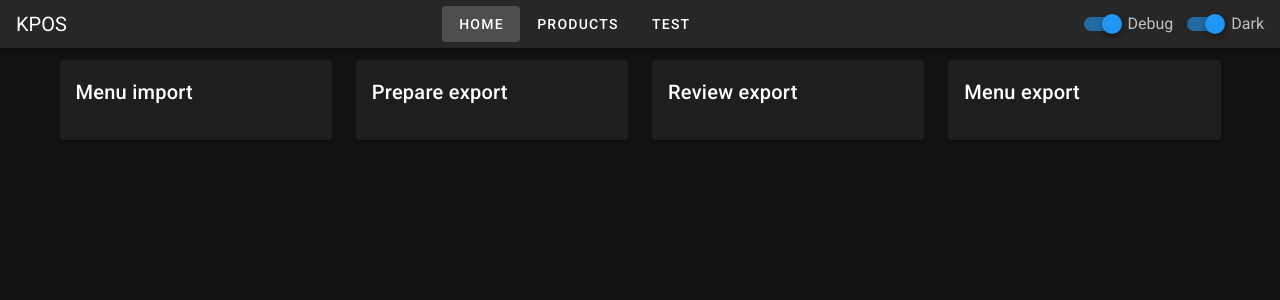
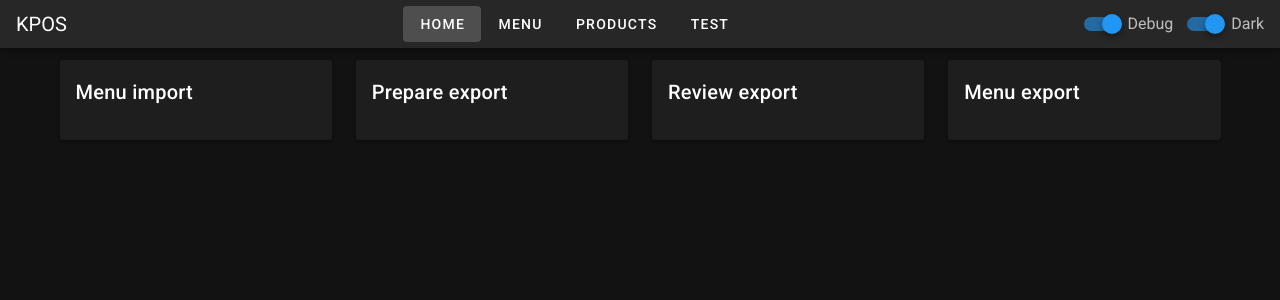
Before and after one commit to preginald/kpos, a Vue app: page / in a window 1280 px wide. Shown: the top 300 px of the page. Built offline with nearby package versions, Linux system fonts and the light colour scheme.

Commit message:
add menu import page

```diff
--- a/src/App.vue
+++ b/src/App.vue
@@ -4,6 +4,7 @@
       <v-toolbar-title>KPOS</v-toolbar-title>
       <v-spacer></v-spacer>
       <v-btn text to="/">Home</v-btn>
+      <v-btn text to="/menu">Menu</v-btn>
       <v-btn text to="/products">Products</v-btn>
       <v-btn text to="/test">Test</v-btn>
       <v-spacer></v-spacer>
--- /dev/null
+++ b/src/views/Menu.vue
@@ -0,0 +1,4 @@
+<template></template>
+
+<script>
+</script>
```
